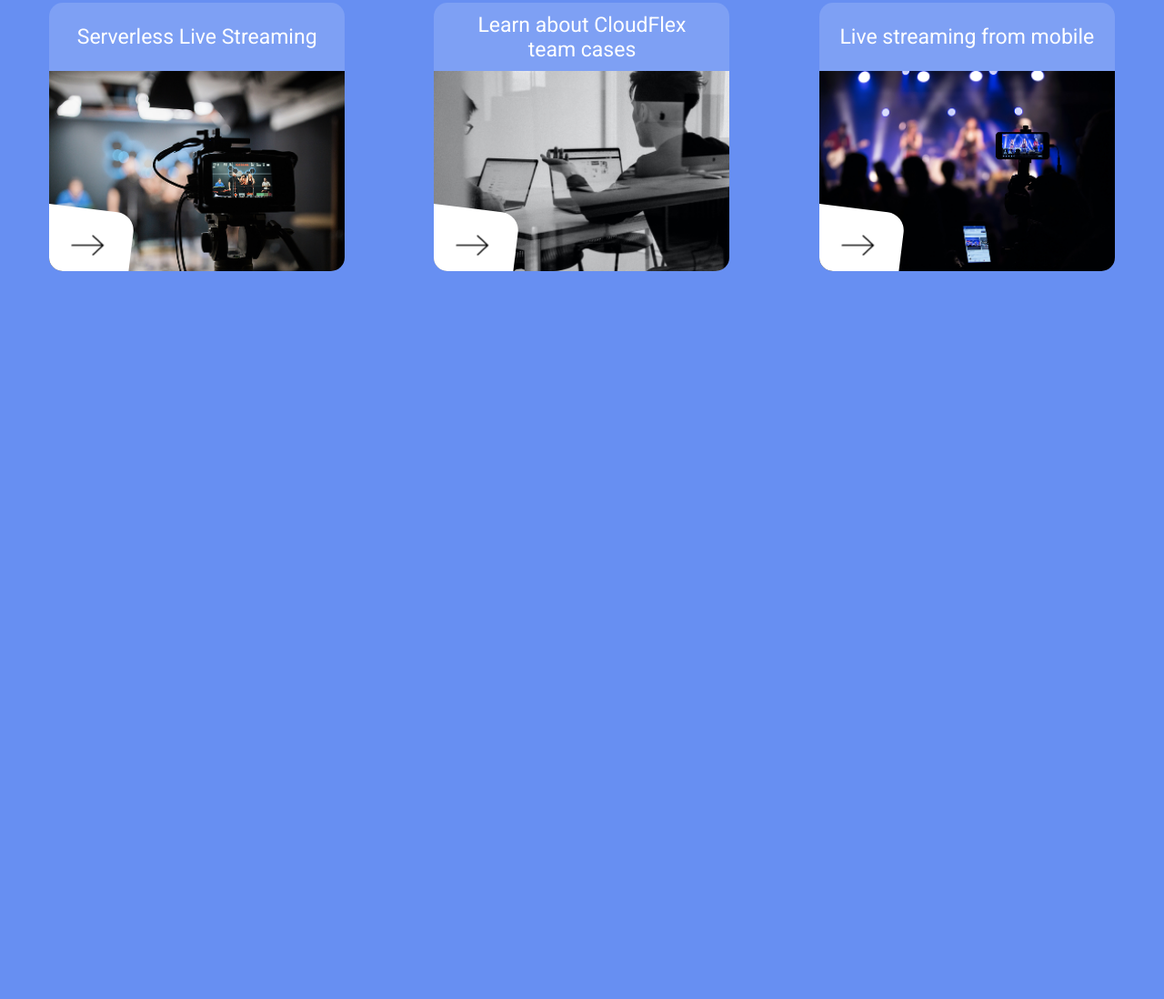
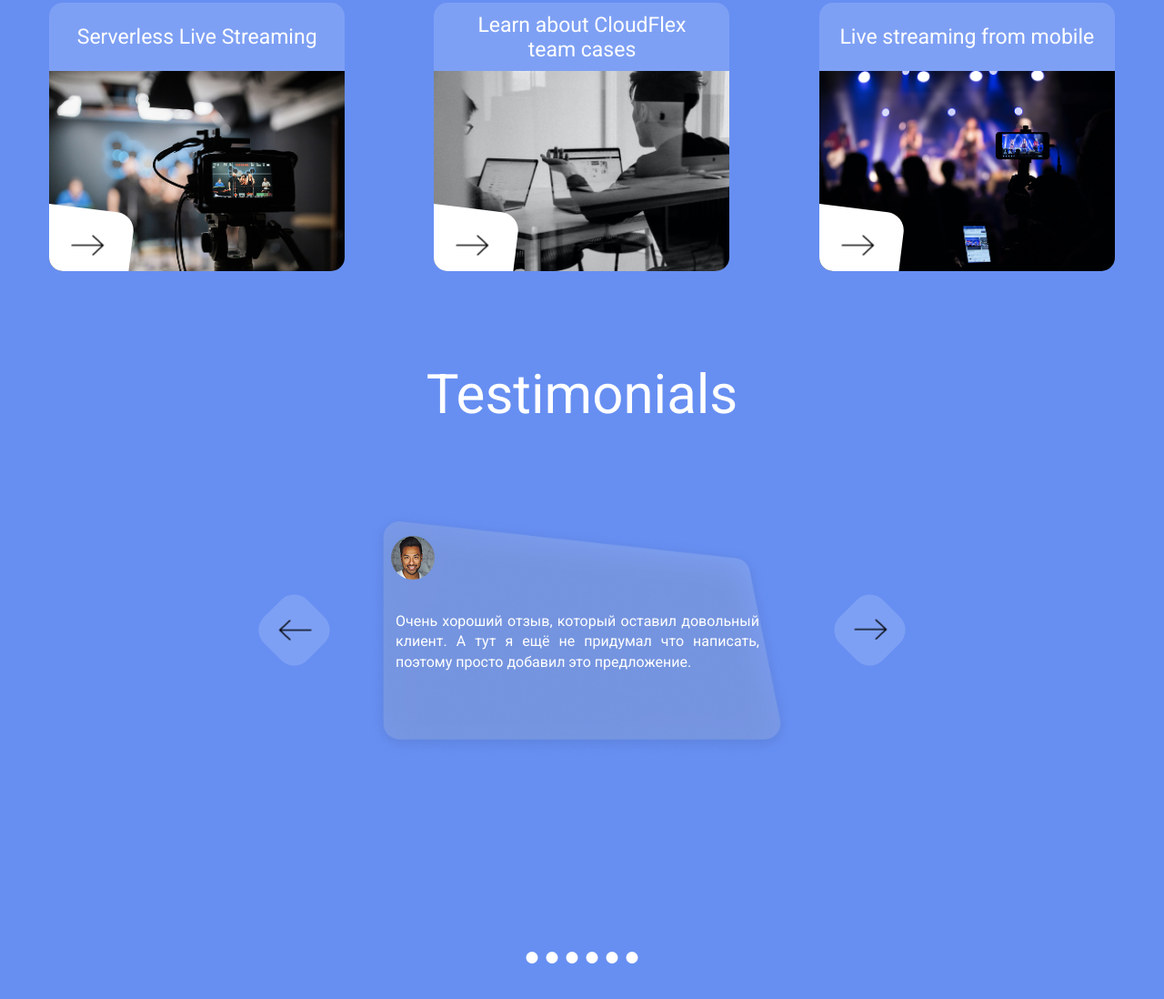
Before and after one commit to ayaulim200716-pixel/live_streaming, a website: page index.html in a window 1280 px wide. Shown: the part 4166-5264 px from the top of the page at 91% size. Before the commit the page ends 4644 px from the top, so only its background shows below. Drawn offline with nearby package versions, Linux system fonts and the light colour scheme; files that its build step writes are made by us from their sources.

Commit message:
testimonials section

```diff
--- a/index.html
+++ b/index.html
@@ -159,9 +159,44 @@
                             <h3 class="img-card__title">Live streaming from mobile</h3>
                             <img src="assets/mobile.png" alt="img-card-stream" class="img-card__preview">
                             <button class="img-card__btn">
-                                <img src="assets/Group.png" alt="" class="img-card__btn-icon">
+                                <img src="assets/Group.png" alt="Group" class="img-card__btn-icon">
                             </button>
                         </figure>
+                    </div>
+                </div>
+            </div>
+        </section>
+
+        <section class="testimonials__section">
+            <div class="container">
+                <div class="testimonials">
+                    <h2 class="testimonials__title">Testimonials</h2>
+
+                    <div class="testimonials__slider slider">
+                        <figure class="wave-card">
+                            <img src="assets/client.png" alt="client" class="wave-card__img">
+
+                            <blockquote class="wave-card__quote" cite="https:://happyclient.com">
+                                <p>Очень хороший отзыв, который оставил довольный клиент. А тут я ещё не придумал что написать, поэтому просто добавил это предложение.</p>
+                            </blockquote>
+                        </figure>
+
+                        <button class="slider__left-btn">
+                            <img src="assets/Group.png" alt="Group" class="slider__left-btn-icon">
+                        </button>
+
+                        <button class="slider__right-btn">
+                            <img src="assets/Group.png" alt="Group" class="slider__right-btn-icon">
+                        </button>
+
+                        <div class="slider__points">
+                            <div class="slider__points-item"></div>
+                            <div class="slider__points-item"></div>
+                            <div class="slider__points-item"></div>
+                            <div class="slider__points-item"></div>
+                            <div class="slider__points-item"></div>
+                            <div class="slider__points-item"></div>
+                        </div>
                     </div>
                 </div>
             </div>
--- a/styles/_basic.scss
+++ b/styles/_basic.scss
@@ -7,7 +7,7 @@
     margin: 0;
 }
 
-h1,h2,h3,h4,h5,h6,ul,p,button {
+h1,h2,h3,h4,h5,h6,ul,p,button,blockquote {
     margin: 0;
     padding: 0;
 }
--- a/styles/_cards.scss
+++ b/styles/_cards.scss
@@ -111,3 +111,32 @@
         width: 330px;
     }
 }
+
+.wave-card {
+    width: 500px;
+    height: 275px;
+    background: url('../assets/Rectangle\ 9.png') center/contain no-repeat;
+    @include m.d-flex(start,start,nowrap,column,0,35px);
+
+    &__img {
+        margin: 30px 0 0 40px;
+        border-radius: 50%;
+    }
+
+    &__quote {
+        @include m.font (16px, 400, v.$color_white);
+        margin: 0 55px 0 45px;
+        line-height: 1.4;
+        text-align: justify;
+    }
+
+    @media(max-width: v.$media_md) {
+        width: 330px;
+        row-gap: 15px;
+        background: url('../assets/Rectangle\ 9.png') 50% 0/contain no-repeat;
+
+        &__quote {
+           @include m.font (12px, 400, v.$color_white);
+        }
+    }
+}
--- a/styles/_experience.scss
+++ b/styles/_experience.scss
@@ -4,7 +4,7 @@
 @use 'sass:color';
 
 .experience {
-    padding: 180px 0;
+    padding: 180px 0 0 0;
     margin: 0 auto;
     text-align: center;
     @include m.d-flex (start,center, nowrap, column, 0, 90px);
--- a/styles/_importer.scss
+++ b/styles/_importer.scss
@@ -5,3 +5,4 @@
 @forward 'work';
 @forward 'about';
 @forward 'experience';
+@forward 'testimonials';
--- /dev/null
+++ b/styles/_testimonials.scss
@@ -0,0 +1,111 @@
+@use 'variables' as v;
+@use 'mixins' as m;
+@use 'placeholder';
+@use 'sass:color';
+
+%slider__button {
+    width: 67px;
+    height: 67px;
+    border: none;
+    border-radius: 20px;
+    background-color: color.adjust(v.$color_white, $alpha:-0.85);
+    rotate: z 45deg;
+}
+
+.testimonials {
+    padding: 100px 0 100px 0;
+    margin: 0 auto;
+    @include m.d-flex (start, center, nowrap, column, 0,90px);
+
+    &__title {
+        @include m.font (60px, 400, v.$color_white);
+
+        @media(max-width: v.$media_md) {
+            font-size: 35px;
+        }
+    }
+
+    .slider {
+        position: relative;
+        height: 500px;
+
+        &__left-btn {
+           @extend %slider__button;
+           @include m.position (absolute, 1, -1, top, left, 100px, -100px);
+
+           &-icon {
+            width: 36px;
+            height: 23px;
+            color: v.$color_white;
+            rotate: z 135deg;
+           }
+        }
+
+        &__right-btn {
+             @extend %slider__button;
+             @include m.position (absolute, 1, -1, top, right, 100px, -100px);
+
+             &-icon {
+              width: 36px;
+              height: 23px;
+              color: v.$color_white;
+              rotate: z -45deg;
+            }
+        }
+
+        &__left-btn:hover,
+        &__right-btn:hover {
+            cursor: pointer;
+            box-shadow: inset 0 0 15px 3px rgba(0, 0, 0, .2);
+        }
+
+        &__points {
+            @include m.position (absolute, 1, -1, bottom, left, 0, 50%);
+            @include m.d-flex (start,center,nowrap,row,9px,0);
+            translate: -50% 0;
+
+            &-item {
+                width: 13px;
+                height: 13px;
+                border-radius: 50%;
+                background-color: v.$color_white;
+
+                &:hover {
+                    cursor: pointer;
+                    scale: .7;
+                    background-color: v.$color_grey;
+                }
+            }
+        }
+
+        @media(max-width: v.$media_md) {
+            height: 300px;
+
+            &__left-btn {
+                top: unset;
+                bottom: 20px;
+                left: 0;
+            }
+            &__right-btn {
+                top: unset;
+                bottom: 20px;
+                right:0;
+            }
+
+            &__points {
+                @include m.position (absolute, 1, -1, bottom, left, 0, 50%);
+                bottom: 45px;
+            }
+        }
+
+        @media(max-width: v.$media_xs) {
+            &__left-btn {
+                left: 10px;
+            }
+            &__right-btn {
+                right: 10px;
+            }
+
+        }
+    }
+}
--- a/styles/_variables.scss
+++ b/styles/_variables.scss
@@ -1,6 +1,7 @@
 $color_blue:#678FF2;
 $color_white:#fff;
 $color_black : #000;
+$color_grey:#b4b4b4;
 
 $media_xxl:1400px;
 $media_xl:1200px;
```
Also changed, not shown: assets/Rectangle 9.png (added).
